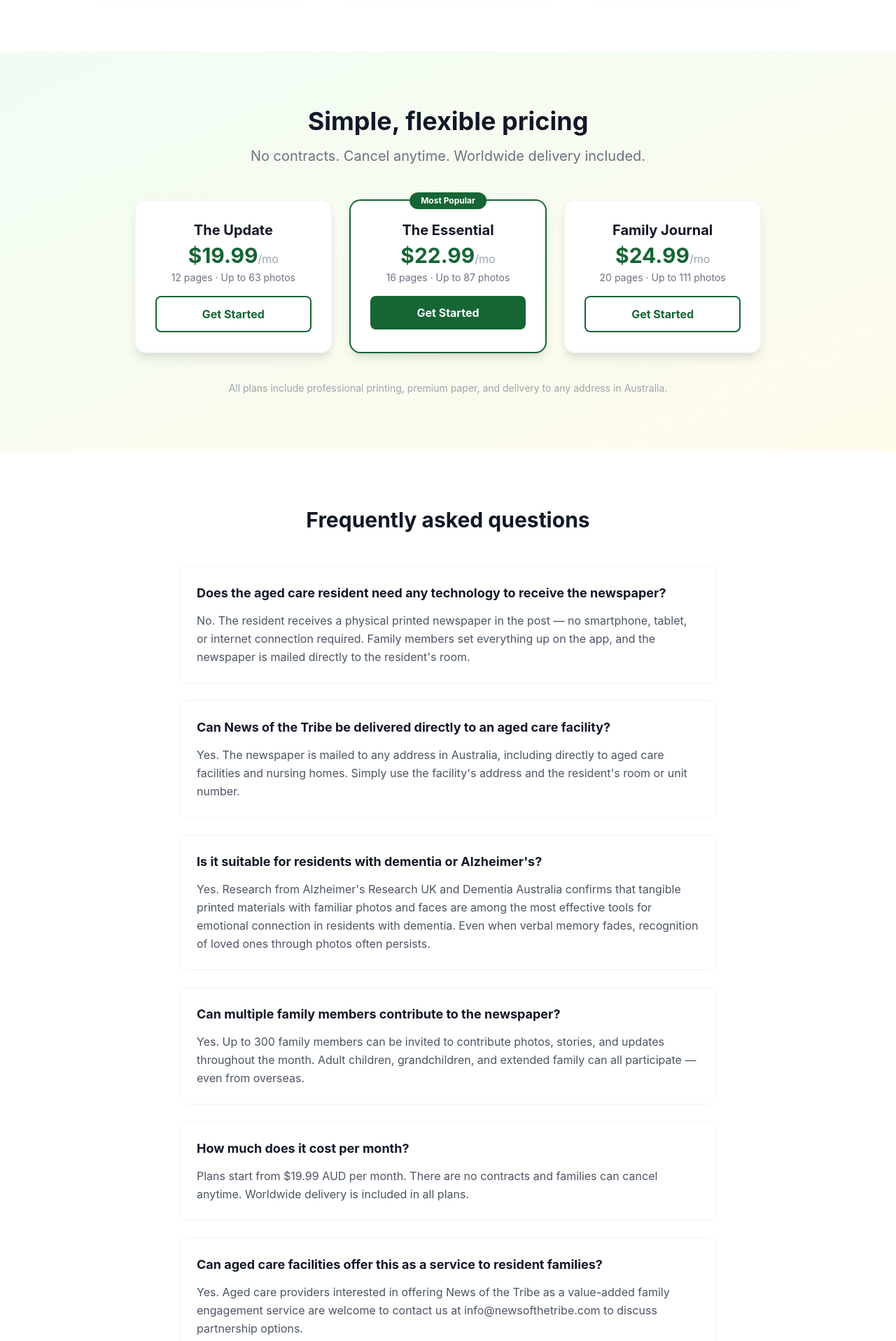
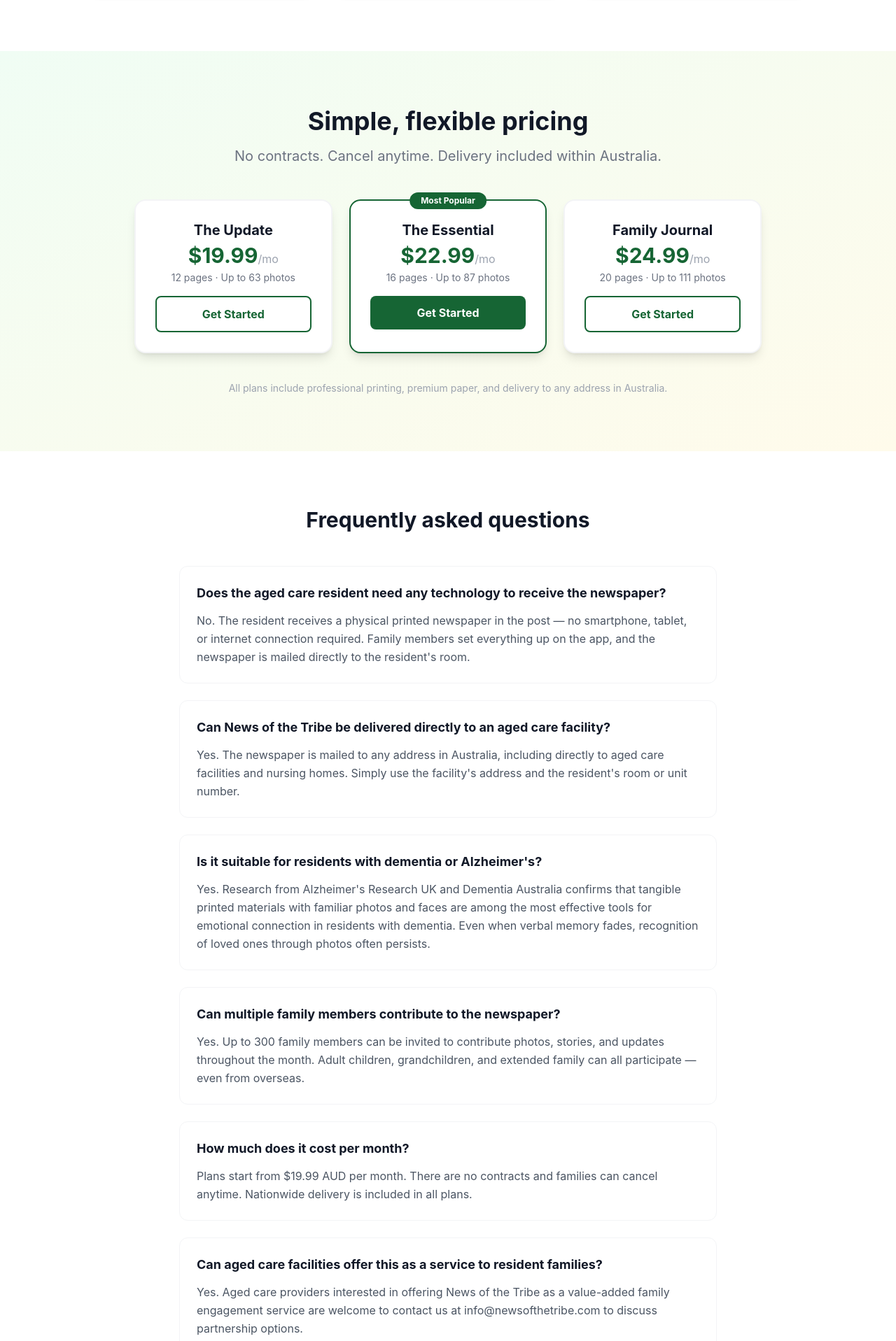
Before and after one commit to nottfabien/news-of-the-tribe, a Next.js app: page /aged-care-family-connection in a window 1280 px wide. Shown: the part 4303-6220 px from the top of the page at 70% size. Built offline with nearby package versions, Linux system fonts and the light colour scheme; no server answers.

Commit message:
australia only

```diff
--- a/app/aged-care-family-connection/page.tsx
+++ b/app/aged-care-family-connection/page.tsx
@@ -98,7 +98,7 @@ const faqJsonLd = {
       name: "How much does it cost per month?",
       acceptedAnswer: {
         "@type": "Answer",
-        text: "Plans start from $19.99 AUD per month. There are no contracts and families can cancel anytime. Worldwide delivery is included in all plans.",
+        text: "Plans start from $19.99 AUD per month. There are no contracts and families can cancel anytime. Nationwide delivery is included in all plans.",
       },
     },
     {
@@ -426,7 +426,7 @@ export default function AgedCarePage() {
       <section className="py-20 px-4 bg-gradient-to-br from-green-50 to-amber-50">
         <div className="max-w-4xl mx-auto text-center">
           <h2 className="text-3xl md:text-4xl font-bold text-gray-900 mb-4">Simple, flexible pricing</h2>
-          <p className="text-xl text-gray-500 mb-12">No contracts. Cancel anytime. Worldwide delivery included.</p>
+          <p className="text-xl text-gray-500 mb-12">No contracts. Cancel anytime. Delivery included within Australia.</p>
           <div className="grid md:grid-cols-3 gap-6 mb-10">
             {[
               { name: "The Update", price: "19.99", pages: "12 pages", photos: "Up to 63 photos", popular: false },
```
